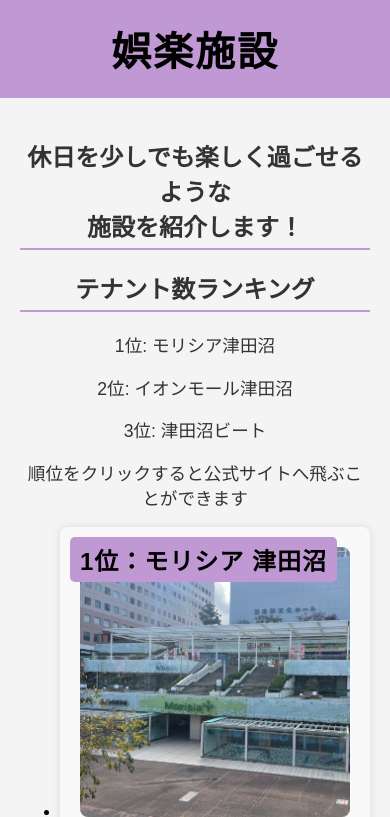
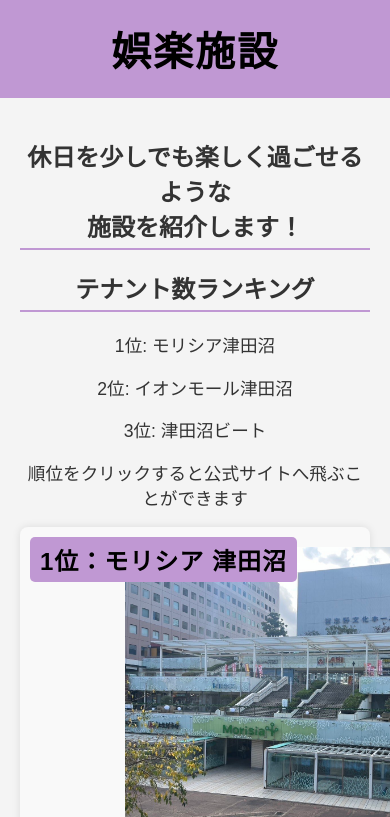
Before and after one commit to yabukilab/shimoda-a, a PHP site: page /goraku.html in a window 390 px wide; the page is wider, and only the part inside the window is pictured. Shown: the top 817 px of that part. Run offline with PHP 8.4, Linux system fonts and the light colour scheme; grey boxes are pictures that could not be loaded.

Commit message:
配置の修正

```diff
--- a/htdocs/goraku.css
+++ b/htdocs/goraku.css
@@ -35,6 +35,33 @@
 p {
     font-size: 1.1em;
     color: #333;
+}
+
+ul {
+    list-style: none; /* リストスタイルを削除 */
+    padding: 0;       /* デフォルトの余白を削除 */
+    margin: 0;        /* デフォルトのマージンを削除 */
+}
+
+li {
+    list-style: none; /* 各リスト項目のマーカーを削除 */
+}
+
+.container {
+    display: flex;         /* Flexboxを使用 */
+    flex-direction: column; /* 縦方向に配置 */
+    align-items: center;    /* 子要素を中央揃え */
+    justify-content: center; /* 縦方向の中央揃え（必要に応じて） */
+}
+
+.image-map {
+    max-width: 100%; /* 横幅を調整 */
+    text-align: center;
+}
+
+.map, .image {
+    max-width: 600px; /* 適切な横幅を設定 */
+    margin: 0 auto;   /* 左右の余白を均等にして中央配置 */
 }
 
 /* メディア（画像と地図）のコンテナ */
@@ -81,7 +108,11 @@
     position: relative;
     display: flex;
     flex-wrap: wrap;
-    align-items: flex-start;
+    flex-direction: column;    /* 縦方向に並べる */
+    align-items: center;
+    justify-content: center;   /* 縦方向の中央揃え */
+    text-align: center;        /* テキストも中央揃え */
+    margin: 0 auto;            /* 全体を中央に配置 */
     margin-bottom: 30px;
     background-color: #f9f9f9;
     padding: 20px;
@@ -191,6 +222,12 @@
         align-items: center;
     }
 
+    @media screen and (max-width: 768px) {
+        .map, .image {
+            width: 100%; /* スマホ画面では横幅を100%に */
+        }
+    }
+
     .media-container img,
     .media-container iframe {
         width: 90%;
@@ -202,3 +239,68 @@
         text-align: center;
     }
 }
+/* ベーススタイル */
+body {
+    font-family: Arial, sans-serif;
+    background-color: #f4f4f4;
+    margin: 0;
+    padding: 0;
+}
+
+header {
+    background-color: #c098d3;
+    padding: 20px 0;
+    text-align: center;
+}
+
+header h1 {
+    color: black;
+    margin: 0;
+    font-size: 2.5rem;
+    letter-spacing: 2px;
+}
+
+/* メインコンテンツ */
+main {
+    padding: 20px;
+    text-align: center;
+}
+
+h2 {
+    color: #333;
+    border-bottom: 2px solid #c098d3;
+    padding-bottom: 5px;
+    margin-bottom: 20px;
+}
+
+p {
+    font-size: 1.1em;
+    color: #333;
+}
+
+ul {
+    list-style: none; /* リストスタイルを削除 */
+    padding: 0;       /* デフォルトの余白を削除 */
+    margin: 0;        /* デフォルトのマージンを削除 */
+}
+
+li {
+    list-style: none; /* 各リスト項目のマーカーを削除 */
+}
+
+.container {
+    display: flex;         /* Flexboxを使用 */
+    flex-direction: column; /* 縦方向に配置 */
+    align-items: center;    /* 子要素を中央揃え */
+    justify-content: center; /* 縦方向の中央揃え（必要に応じて） */
+}
+
+.image-map {
+    max-width: 100%; /* 横幅を調整 */
+    text-align: center;
+}
+
+.map, .image {
+    max-width: 600px; /* 適切な横幅を設定 */
+    margin: 0 auto;   /* 左右の余白を均等にして中央配置 */
+}
```
